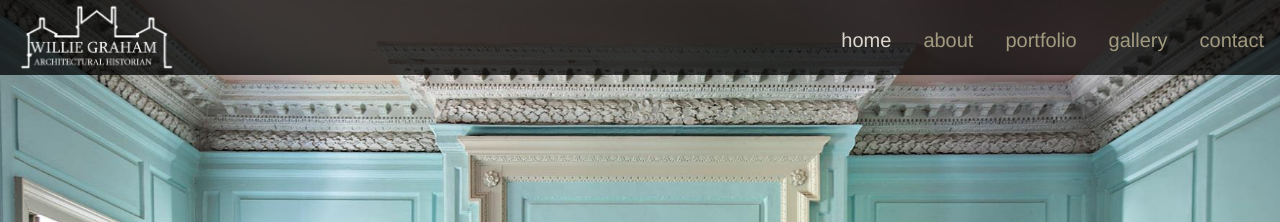
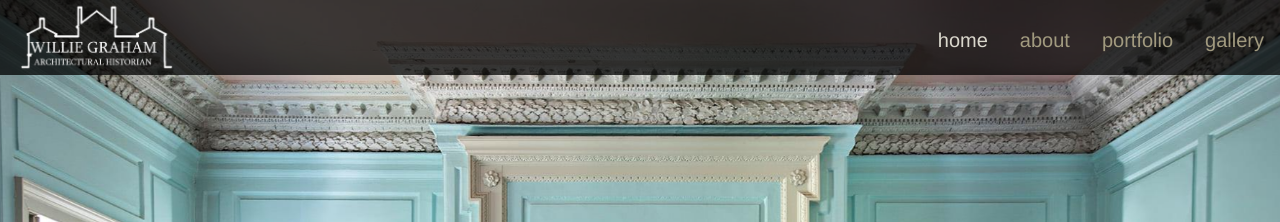
Before and after one commit to kitchensjn/willie, a Jekyll site: the page built from pages/index.md, in a window 1280 px wide. Shown: the top 222 px of the page. Built offline with Jekyll 4.4.1, drawn with Linux system fonts in a browser that asks for light colours; nearby versions of some CDN libraries.

Commit message:
Update navbar.html

```diff
--- a/_includes/navbar.html
+++ b/_includes/navbar.html
@@ -30,12 +30,6 @@
             <a class="section-title" id="Gallery" href="{{ '/gallery' | relative_url }}">gallery</a>
         {% endif %}
 
-        {% if page.layout == 'contact' %}
-            <a class="section-title active" id="Contact" href="{{ '/contact' | relative_url }}">contact</a>
-        {% else %}
-            <a class="section-title" id="Contact" href="{{ '/contact' | relative_url }}">contact</a>
-        {% endif %}
-
     </div>
 
     <a href="javascript:void(0);" class="burger section-title" onclick="hamburger()">
```
